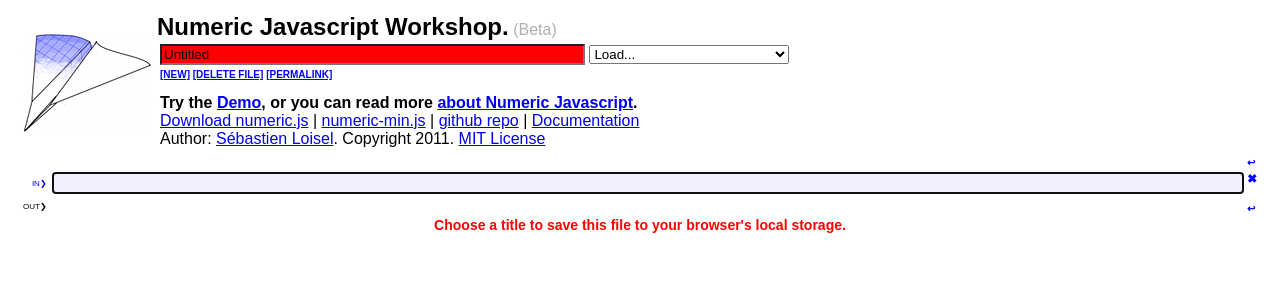
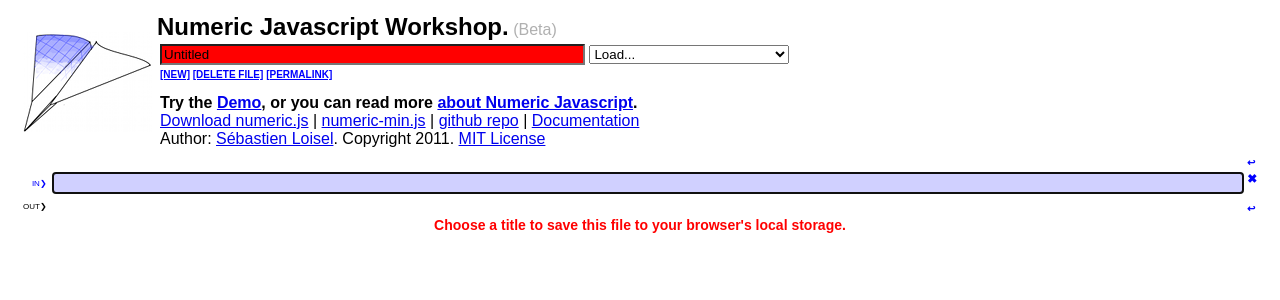
Before and after one commit to sloisel/numeric, a PHP site: page / in a window 1280 px wide. Shown: the top 300 px of the page. Run offline with PHP 8.4, Linux system fonts and the light colour scheme.

Commit message:
minor bugfixes

```diff
--- a/index.php
+++ b/index.php
@@ -103,7 +103,7 @@ textarea.input {
         margin-bottom:1px;
         padding:1px;
         border:2px solid #0000ff;
-        background-color: #f0f0ff;
+        background-color: #d0d0ff;
         width: 100%;
 		box-sizing: border-box;
 		-webkit-box-sizing:border-box;
@@ -214,7 +214,6 @@ foreach($incs as $i) {
 <script src="tools/Crypto-JS v2.4.0/crypto/crypto-min.js"></script>
 <script src="tools/Crypto-JS v2.4.0/crypto-sha256/crypto-sha256.js"></script>
 <script src="tools/json2.js"></script>
-<script src="tools/date.js"></script>
 <body itemscope itemtype="http://schema.org/WebPage">
 <table><tr valign="center">
 	<td><img src="resources/paperplane-small.png"></td>
@@ -641,7 +640,7 @@ echo $footer;
 
 <script type="text/javascript">
 
-workshop.version = "2011-10-23_17-56-19";
+workshop.version = "2011-10-23_19-45-23";
 
   var _gaq = _gaq || [];
   _gaq.push(['_setAccount', 'UA-23862738-2']);
--- a/tools/deploy/report.html
+++ b/tools/deploy/report.html
@@ -1,7 +1,7 @@
 
 <html>
 <head>
-<title>Report for v2011-10-23_17-56-19</title>
+<title>Report for v2011-10-23_19-45-23</title>
 <style>
 td {
   font-family: monospace;
@@ -11,7 +11,7 @@ td {
 <body>
 <table>
 <tr><td>
-<font size="+2">Mac unit tests 2011-10-23_17-56-19</font>
+<font size="+2">Mac unit tests 2011-10-23_19-45-23</font>
 </td></tr><tr><td>
 
 Link testing.
@@ -25,7 +25,7 @@ Using Firefox</td></tr><tr bgcolor="#a0ffa0"><td>0 PASS: numeric.t([1,2,3,4])(2)
 
 
 </td></tr><tr><td>
-<font size="+2">Windows unit tests 2011-10-23_17-56-19</font>
+<font size="+2">Windows unit tests 2011-10-23_19-45-23</font>
 </td></tr><tr><td>
 
 Fetching http://numericjs.com/staging/lib/numeric.js
--- a/tools/workshop.html
+++ b/tools/workshop.html
@@ -52,7 +52,7 @@ textarea.input {
         margin-bottom:1px;
         padding:1px;
         border:2px solid #0000ff;
-        background-color: #f0f0ff;
+        background-color: #d0d0ff;
         width: 100%;
 		box-sizing: border-box;
 		-webkit-box-sizing:border-box;
@@ -163,7 +163,6 @@ foreach($incs as $i) {
 <script src="tools/Crypto-JS v2.4.0/crypto/crypto-min.js"></script>
 <script src="tools/Crypto-JS v2.4.0/crypto-sha256/crypto-sha256.js"></script>
 <script src="tools/json2.js"></script>
-<script src="tools/date.js"></script>
 <body itemscope itemtype="http://schema.org/WebPage">
 <table><tr valign="center">
 	<td><img src="resources/paperplane-small.png"></td>
```
Also changed, not shown: 1 other file.
